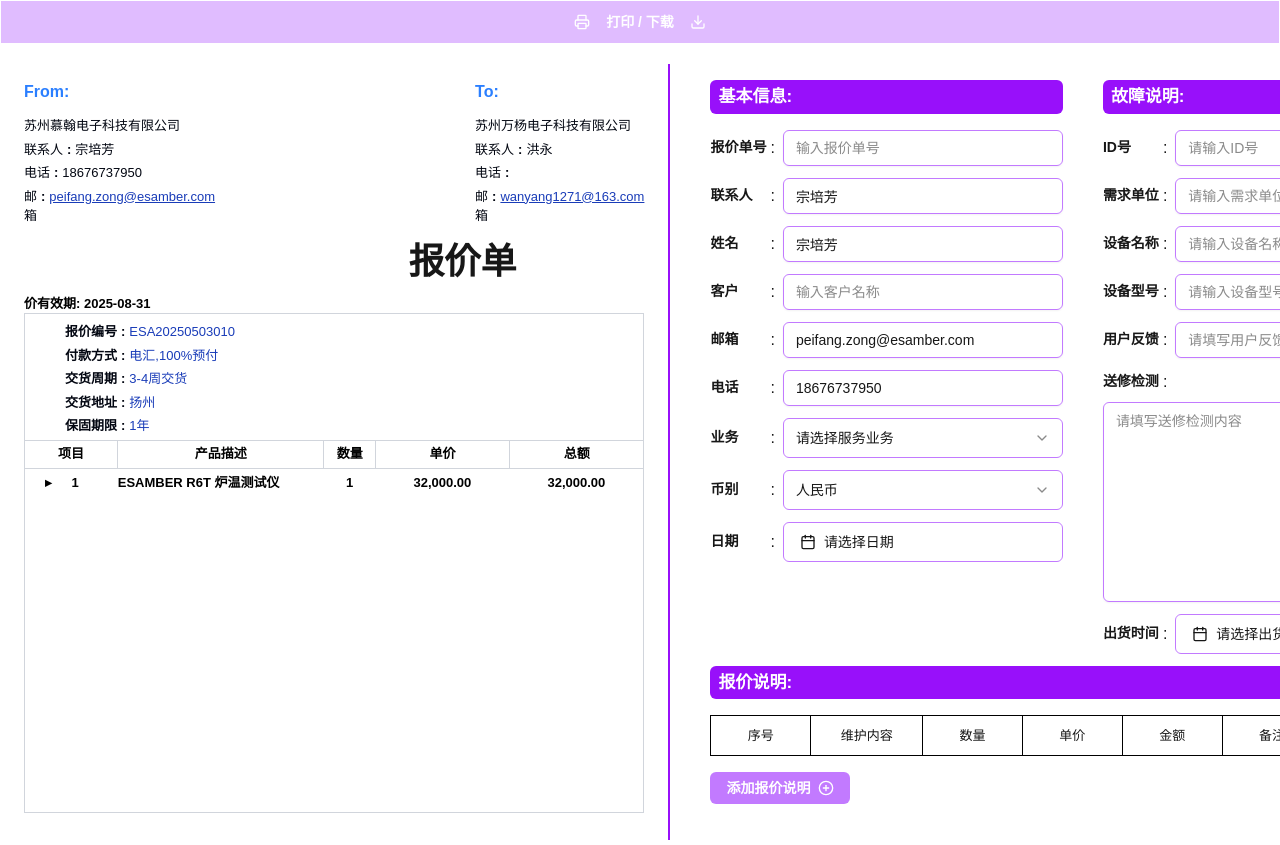
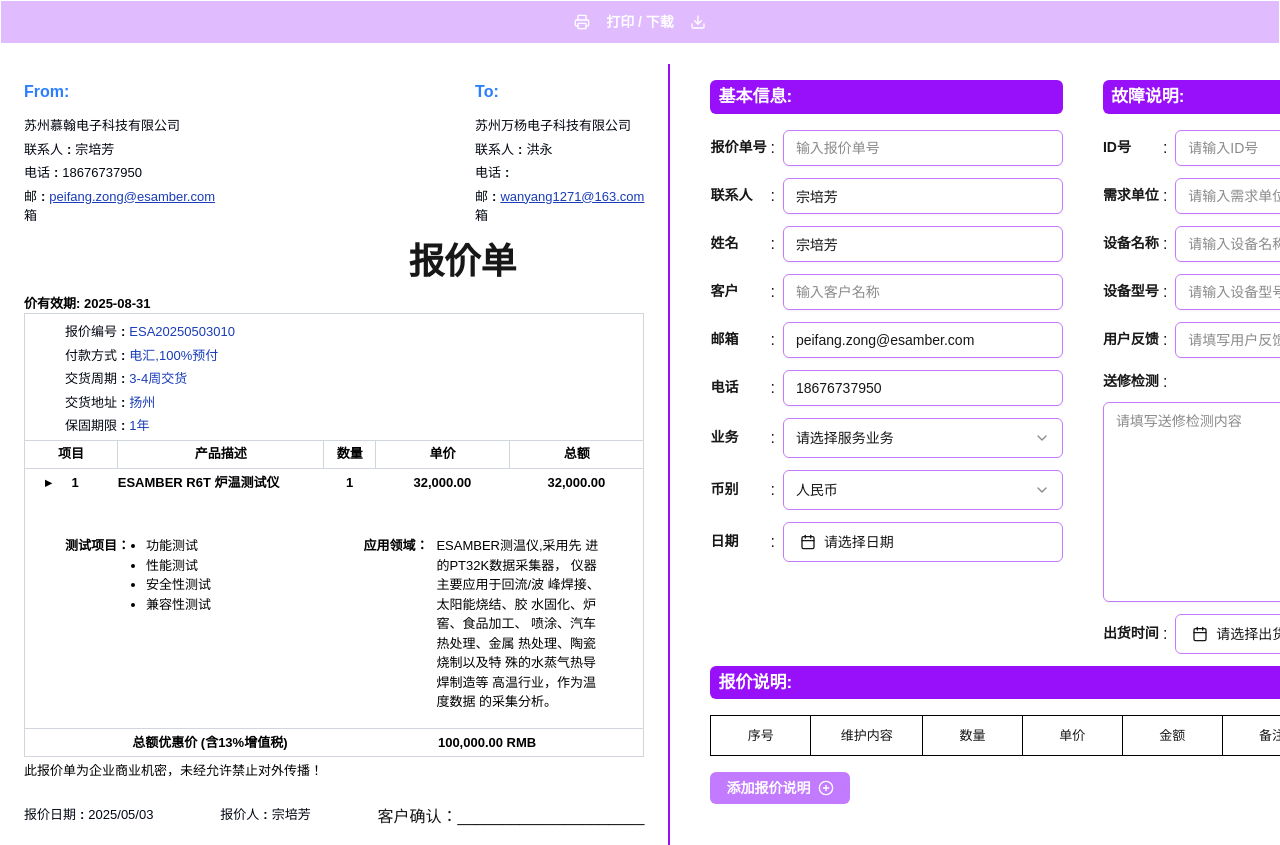
Before and after one commit to nickchow2020/invoice-app, a Next.js app: page /quotation in a window 1280 px wide. Shown: the top 845 px of the page. Built offline with nearby package versions, Linux system fonts and the light colour scheme.

Commit message:
add add style

```diff
--- a/src/app/quotation/page.tsx
+++ b/src/app/quotation/page.tsx
@@ -104,44 +104,108 @@ export default function Page() {
                         <section className="text-[13px] font-extrabold text-black">
                             <p>价有效期: 2025-08-31</p>
                         </section>
-                        <section className="h-[500px] w-full border border-gray-300">
-                            <div className="ml-10 mt-2">
+                        <section className="w-full border border-gray-300">
+                            <section className="ml-10 mt-2">
                                 <Column
                                     name="报价编号"
                                     value="ESA20250503010"
                                     noLink
-                                    titleClassName="font-extrabold text-[13px]"
+                                    titleClassName="text-[13px]"
                                 />
                                 <Column
                                     name="付款方式"
                                     value="电汇,100%预付"
                                     noLink
-                                    titleClassName="font-extrabold text-[13px]"
+                                    titleClassName="text-[13px]"
                                 />
                                 <Column
                                     name="交货周期"
                                     value="3-4周交货"
                                     noLink
-                                    titleClassName="font-extrabold text-[13px]"
+                                    titleClassName="text-[13px]"
                                 />
                                 <Column
                                     name="交货地址"
                                     value="扬州"
                                     noLink
-                                    titleClassName="font-extrabold text-[13px]"
+                                    titleClassName="text-[13px]"
                                 />
                                 <Column
                                     name="保固期限"
                                     value="1年"
                                     noLink
-                                    titleClassName="font-extrabold text-[13px]"
+                                    titleClassName="text-[13px]"
                                 />
-                            </div>
-                            <div>
+                            </section>
+                            <section>
                                 <NestedTable />
-                            </div>
+                            </section>
+                            <section className="flex justify-between items-start px-10 py-4  border-gray-300 mt-7">
+                                <div className="flex">
+                                    <h3 className="text-[13px] font-extrabold text-black ">
+                                        测试项目：
+                                    </h3>
+                                    <ul className="list-disc ml-4">
+                                        <li className="text-[13px]  text-black">
+                                            功能测试
+                                        </li>
+                                        <li className="text-[13px]  text-black">
+                                            性能测试
+                                        </li>
+                                        <li className="text-[13px]  text-black">
+                                            安全性测试
+                                        </li>
+                                        <li className="text-[13px]  text-black">
+                                            兼容性测试
+                                        </li>
+                                    </ul>
+                                </div>
+                                <div className="flex w-60">
+                                    <h3 className="text-[13px] font-extrabold text-black whitespace-nowrap">
+                                        应用领域：
+                                    </h3>
+                                    <p className="text-[13px] text-black ml-2">
+                                        ESAMBER测温仪,采用先
+                                        进的PT32K数据采集器，
+                                        仪器主要应用于回流/波
+                                        峰焊接、太阳能烧结、胶
+                                        水固化、炉窖、食品加工、
+                                        喷涂、汽车热处理、金属
+                                        热处理、陶瓷烧制以及特
+                                        殊的水蒸气热导焊制造等
+                                        高温行业，作为温度数据 的采集分析。
+                                    </p>
+                                </div>
+                            </section>
+                            <section className="flex justify-around items-center border-t border-gray-300 px-8 py-1">
+                                <div className="text-[13px] font-extrabold text-black">
+                                    总额优惠价 (含13%增值税)
+                                </div>
+                                <div className="text-[13px] font-extrabold text-black">
+                                    100,000.00 RMB
+                                </div>
+                            </section>
                         </section>
-                        <section>{/* <Footer /> */}</section>
+                        <section>
+                            <p className="text-[13px]  text-black mt-1">
+                                此报价单为企业商业机密，未经允许禁止对外传播！
+                            </p>
+                            <section className="flex justify-between items-center mt-6">
+                                <Column
+                                    name="报价日期"
+                                    value="2025/05/03"
+                                    titleClassName="text-[13px]"
+                                    valueClassName="text-[13px]"
+                                />
+                                <Column
+                                    name="报价人"
+                                    value="宗培芳"
+                                    titleClassName="text-[13px]"
+                                    valueClassName="text-[13px]"
+                                />
+                                <div>客户确认：_____________________</div>
+                            </section>
+                        </section>
                     </div>
                     <div className="px-10 py-4 border-l-2 border-l-purple-600 min-w-[210mm]">
                         <article className="flex h-fit w-full">
```
